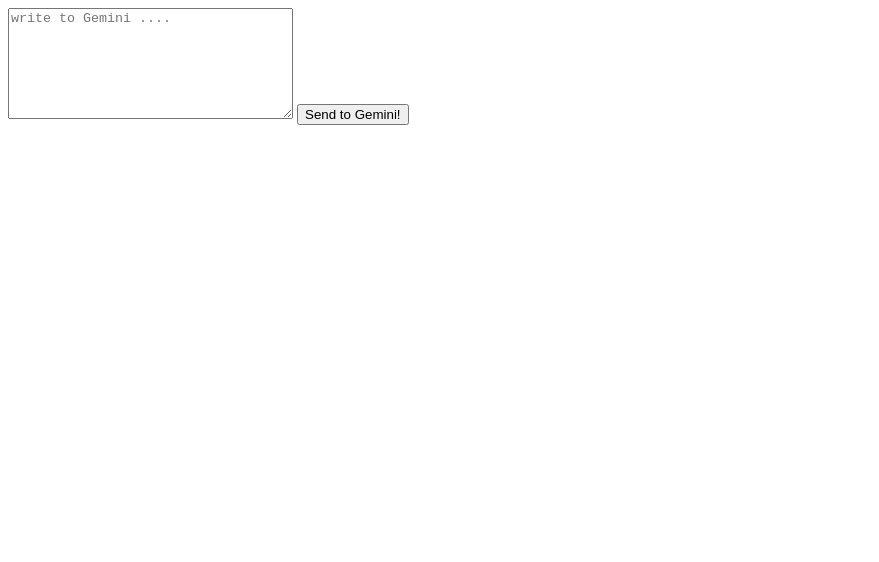
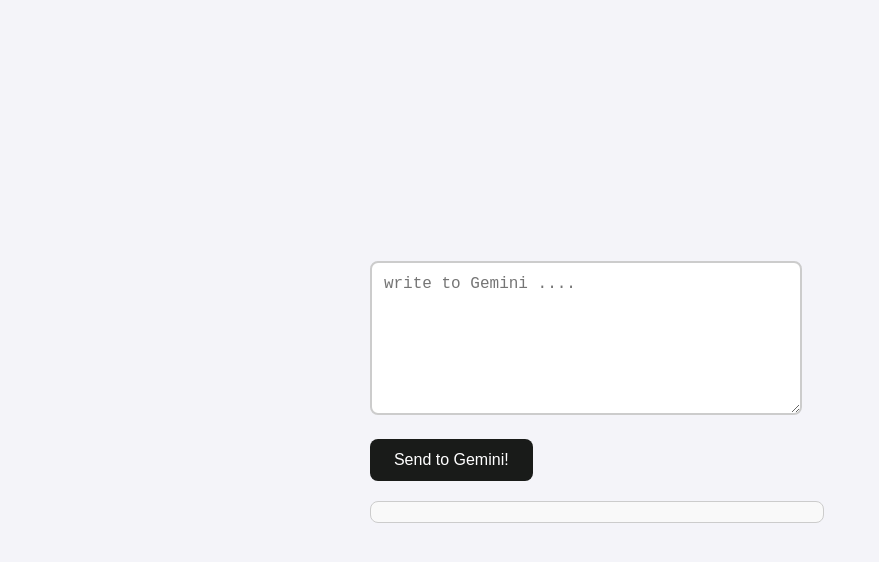
Before and after one commit to legemu/gemini-demo, a website: page public/index.html in a window 1280 px wide. Shown: the whole page, without its empty margins (0-879 px from the left). Drawn offline with Linux system fonts and the light colour scheme.

Commit message:
Adding styles.css

```diff
--- a/app.js
+++ b/app.js
@@ -13,8 +13,7 @@
 app.use(express.static(path.join(__dirname, 'public')));
 
 app.get('/', (req, res) => {
-    // res.sendFile(path.join(__dirname, 'public', 'index.html'));
-    res.sendFile('index.html')
+    res.sendFile(path.join(__dirname, 'public', 'index.html'));
 });
 
 app.post('/gemini', async (req, res) => {
--- a/index.html
+++ b/public/index.html
@@ -4,6 +4,8 @@
     <meta charset="UTF-8">
     <meta name="viewport" content="width=device-width, initial-scale=1.0">
     <title>Gemini is FREE!</title>
+    <link rel="stylesheet" href="styles.css">
+
 </head>
 <body>
     <label for="userInput">
--- /dev/null
+++ b/public/styles.css
@@ -0,0 +1,66 @@
+/* General Body Styling */
+body {
+    font-family: 'Arial', sans-serif;
+    background-color: #f4f4f9;
+    color: #333;
+    margin: 0;
+    padding: 0;
+    display: flex;
+    justify-content: center;
+    align-items: center;
+    height: 100vh;
+    flex-direction: column;
+}
+
+/* Text Area */
+textarea {
+    width: 80%;
+    max-width: 600px;
+    padding: 12px;
+    border-radius: 8px;
+    border: 2px solid #ccc;
+    font-size: 16px;
+    margin-bottom: 20px;
+    box-sizing: border-box;
+    resize: vertical;
+}
+
+/* Button Styling */
+button {
+    background-color: #191b19; /* Green */
+    color: white;
+    border: none;
+    padding: 12px 24px;
+    font-size: 16px;
+    border-radius: 8px;
+    cursor: pointer;
+    transition: background-color 0.3s ease;
+}
+
+button:hover {
+    background-color: #080808;
+    box-shadow: 0 12px 16px 0 rgba(0,0,0,0.24),0 17px 50px 0 rgba(0,0,0,0.19);
+}
+
+/* Response Container */
+#geminiResponse {
+    margin-top: 20px;
+    padding: 20px;
+    width: 80%;
+    max-width: 600px;
+    background-color: #fff;
+    border-radius: 8px;
+    border: 1px solid #ddd;
+    color: #555;
+    font-size: 16px;
+    text-align: center;
+}
+
+#geminiResponse {
+  max-height: 300px; /* Adjust this height as needed */
+  overflow-y: auto;
+  padding: 10px;
+  border: 1px solid #ccc;
+  white-space: pre-wrap; /* Ensures long lines break properly */
+  background-color: #f9f9f9;
+}
```
Also changed, not shown: public/frontendScript.js (renamed from frontendScript.js), scripts_/gemini_api_call.js (renamed from gemini_api_call.js), 2 other files.
